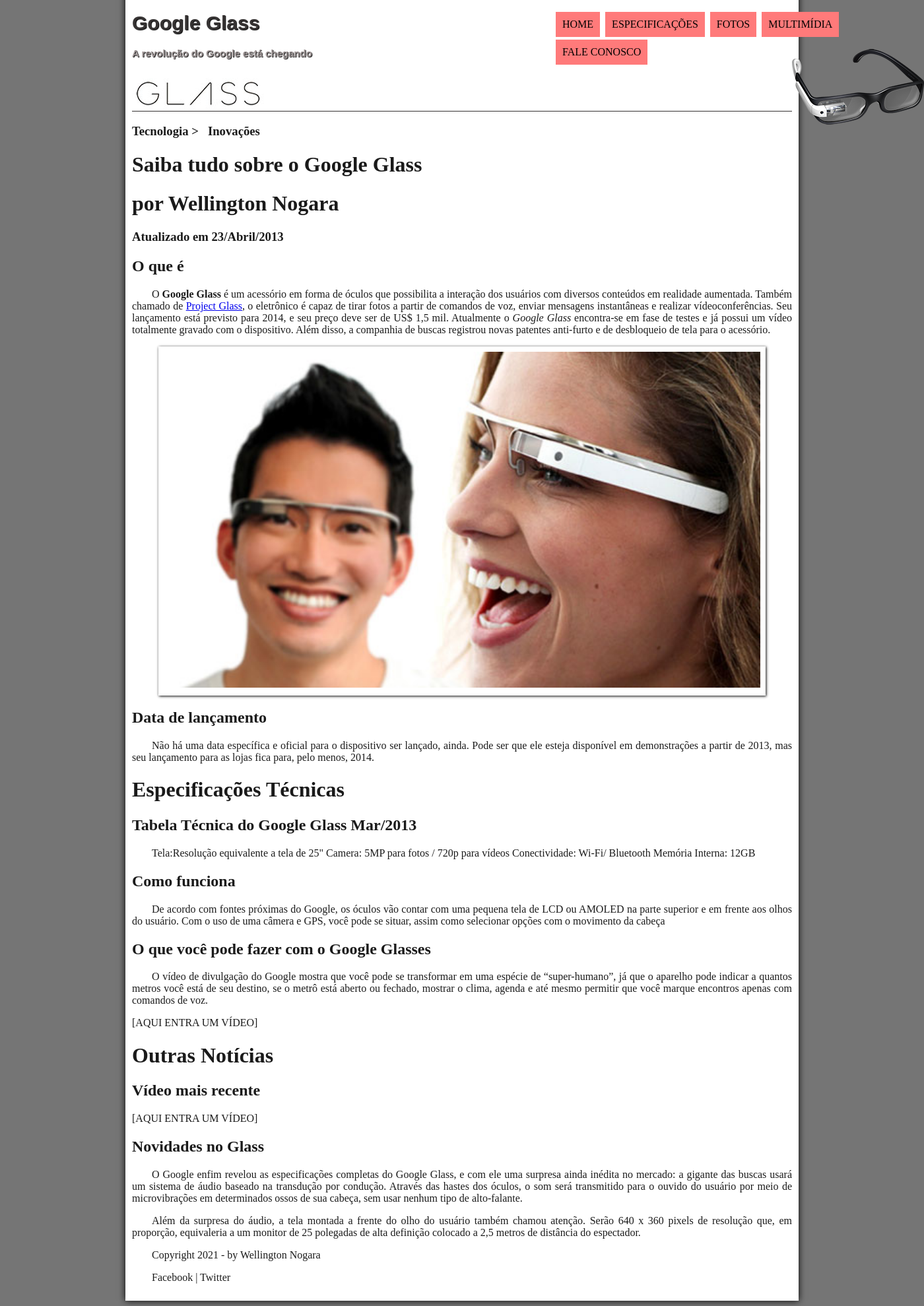
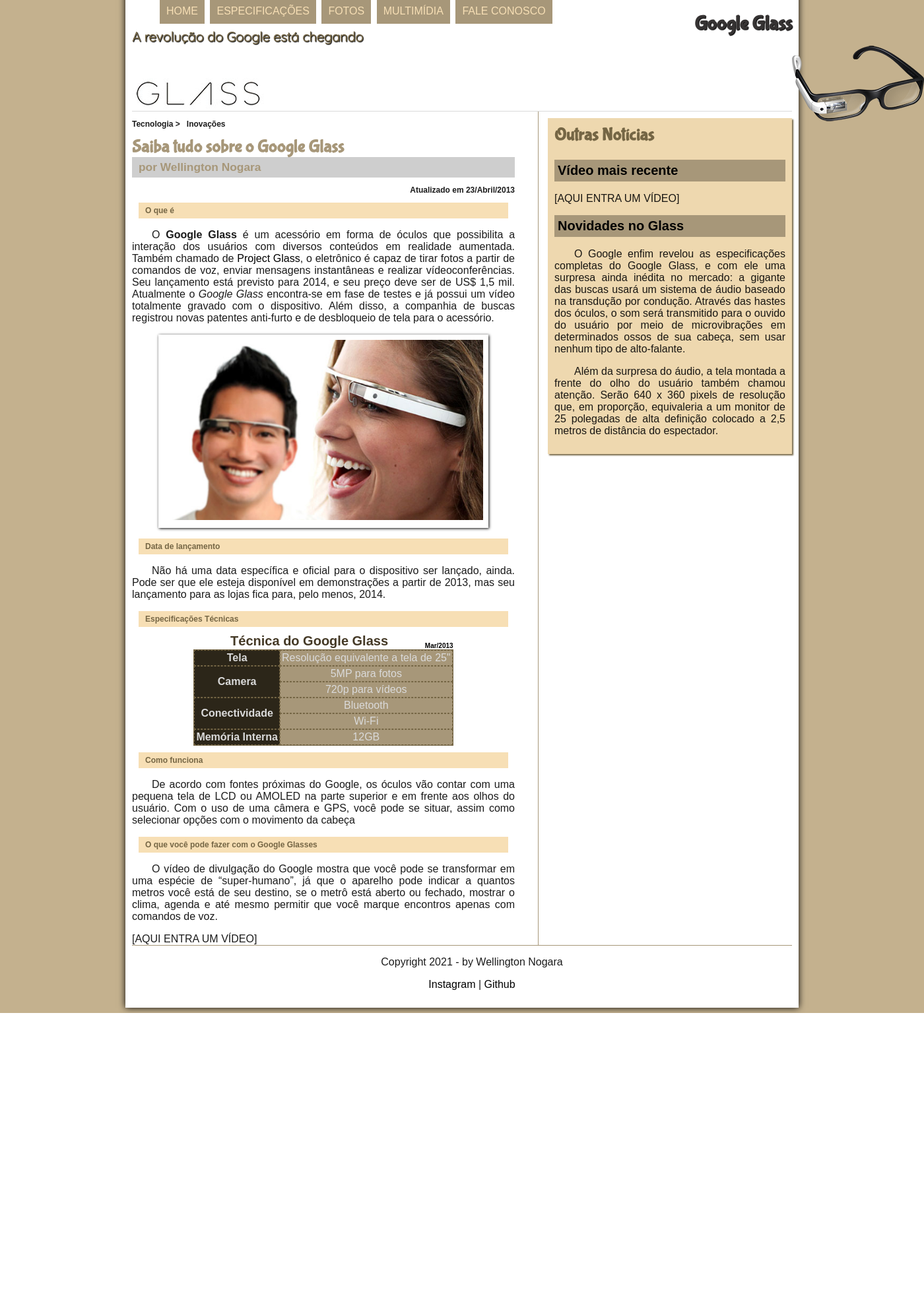
Before and after one commit to ElNogara/CEV-HTML5, a PHP site: page / in a window 1400 px wide. Shown: the whole page at 66% size. After the commit the page ends 1535 px from the top, so only its background shows below. Run offline with PHP 8.4, Linux system fonts and the light colour scheme.

Commit message:
Alteracoes de tabela

```diff
--- a/_css/estilo.css
+++ b/_css/estilo.css
@@ -1,7 +1,15 @@
 @charset "UTF-8";
 
+@import url('https://fonts.googleapis.com/css2?family=Quicksand:wght@300&display=swap');
+
+@font-face {
+    font-family: 'FonteLogo';
+    src: url("../_fonts/bubblegum-sans-regular.otf");
+}
+
 body{
-    background-color: rgb(117, 117, 117);
+    font-family: Arial, Helvetica, sans-serif;
+    background-color: rgb(196, 177, 142);
     color: rgba(0, 0, 0, 0.897);
 }
 
@@ -18,31 +26,41 @@ p{
     text-indent: 30px;
 }
 
+a{
+    color: black;
+    text-decoration: none;
+}
+a:hover{
+    text-decoration: underline;
+}
+
 header#cabecalho img#icone{
     position: absolute;
     left: 1200px;
-    top: 70px;
+    top: 65px;
 }
 
 header#cabecalho{
-    border-bottom: 1px rgb(54, 51, 51) solid;
+    border-bottom: 1px rgb(218, 218, 218) solid;
     height: 150px;
     background: url("../_imagens/glass-logo-peq.jpg") no-repeat 0px 100px;
 }
 
 header#cabecalho h1{
-    font-family: Arial, Helvetica, sans-serif;
+    text-align: right;
+    font-family: 'FonteLogo', Helvetica, sans-serif;
     font-size: 30px;
     color: rgb(54, 51, 51);
     text-shadow: 1px 1px 1px black;
     padding: 0px;
 }
 header#cabecalho h2{
-    font-family: Arial, Helvetica, sans-serif;
-    font-size: 15px;
-    color: rgb(161, 152, 152);
+    font-family: 'Quicksand', sans-serif;
+    font-size: 20px;
+    color: rgb(117, 102, 69);
     text-shadow: 1px 1px 1px black;
     padding: 0px;
+    margin-top: -30px;
 }
 
 /* Formatação de imagens com legendas */
@@ -84,13 +102,13 @@ nav#menu ul{
     list-style: none;           /*Retira as marcações da lista*/
     text-transform: uppercase;  /*Faz as letras ficarem maiusculas*/
     position: absolute;
-    top: 0px;
-    left: 800px;
+    top: -20px;
+    right: auto;
 }
 
 nav#menu li{
     display: inline-block;
-    background-color: rgb(255, 122, 122);
+    background-color: rgb(167, 151, 121);
     padding: 10px;
     margin: 2px;
     transition: background-color 1s;
@@ -105,6 +123,116 @@ nav#menu h1{
 }
 
 nav#menu a{
-    color: black;
+    color: rgb(247, 223, 181);
     text-decoration: none;
 }
+
+section#corpo{
+    display: block;
+    width: 580px;
+    float: left;
+    border-right: 1px solid rgb(167, 151, 121);
+    padding-right: 35px;
+}
+
+article#noticia-principal h2{
+    font-size: 12px;
+    color: rgb(117, 102, 69);
+    background-color: rgb(247, 223, 181);
+    padding: 5px 10px 5px 10px;
+    margin: 10px;
+}
+
+header#cabecalho-artigo h1{
+    font-family: 'FonteLogo', sans-serif;
+    font-size: 20pt;
+    color: rgb(167, 151, 121);
+    margin-bottom: 0px;
+    margin-top: 0px;
+}
+header#cabecalho-artigo h2{
+    font-size: 13pt;
+    color: rgb(167, 151, 121);
+    background-color: rgba(0, 0, 0, 0.192);
+    margin: 0px;
+}
+header#cabecalho-artigo h3{
+    font-size: 12px;
+}
+
+.direita{
+    text-align: right;
+}
+/*formatacao da tabela*/
+table#tabelaspec{
+    border: 1px solid rgb(117, 102, 69);
+    border-spacing: 0px;
+    margin-left: auto;
+    margin-right: auto;
+
+}
+
+table#tabelaspec td{
+    border: 1px dashed rgb(117, 102, 69);
+    padding: 2px;
+    text-align: center;
+    color: rgb(218, 218, 218);
+}
+
+table#tabelaspec td.esquerda{
+    background-color: rgb(44, 38, 25);
+    font-weight: bold;
+}
+
+table#tabelaspec td.direita{
+    background-color: rgb(167, 151, 121);
+}
+
+table#tabelaspec caption{
+    color: rgb(68, 57, 38);
+    font-weight: bolder;
+    font-size: 20px;
+}
+
+table#tabelaspec caption span{
+    display: block;
+    float: right;
+    color: rgb(0, 0, 0);
+    font-weight: bolder;
+    font-size: 10px;
+    margin-top: 13px;
+}
+
+aside#lateral{
+    display: block;
+    width: 350px;
+    float: right;
+    background-color: rgb(238, 216, 175);
+    padding: 10px;
+    margin-top: 10px;
+    box-shadow: 2px 2px 2px rgb(117, 102, 69);
+}
+
+aside#lateral h1{
+    font-family: 'FonteLogo', sans-serif;
+    font-size: 20pt;
+    color: rgb(117, 102, 69);
+    margin-top: 0px;
+}
+
+aside#lateral h2{
+    background-color: rgb(167, 151, 121);
+    font-size: 15pt;
+    color: rgb(0, 0, 0);
+    padding: 5px 5px 5px 5px;
+}
+
+footer#rodape{
+    border-top: 1px solid rgb(167, 151, 121);
+    clear: both;
+}
+
+footer#rodape p {
+    list-style: none;
+    text-align: center;
+}
--- a/index.html
+++ b/index.html
@@ -24,16 +24,17 @@
                     <li><a href="fale-conosco.html">Fale conosco</a></li>
                 </ul>
             </nav>
-
             </header>
-
+            <section id="corpo">
+                <article id="noticia-principal">
+                    <header id="cabecalho-artigo">
                         <hgroup>
                             <h3>Tecnologia > &nbsp; Inovações</h3>
                             <h1>Saiba tudo sobre o Google Glass</h1>
-                <h1>por Wellington Nogara</h1>
-                <h3>Atualizado em 23/Abril/2013</h3>
+                            <h2>por Wellington Nogara</h2>
+                            <h3 class="direita">Atualizado em 23/Abril/2013</h3>
                         </hgroup>
-
+                    </header>
                     <h2>O que é</h2>
                     <p>O <b>Google Glass</b> é um acessório em forma de óculos que possi<wbr/>bilita a interação dos usuários com diversos conteúdos em realidade aumentada. Também chamado de <a href="http://glass.google.com" target="_blank">Project Glass</a>, o eletrônico é capaz de tirar fotos a partir de comandos de voz, enviar mensagens instan<wbr/>tâneas e realizar vídeo<wbr/>conferências. Seu lançamento está previsto para 2014, e seu preço deve ser de US$ 1,5 mil. Atualmente o <em>Google Glass</em> encontra-se em fase de testes e já possui um vídeo totalmente gravado com o dispositivo. Além disso, a companhia de buscas registrou novas patentes anti-furto e de desbloqueio de tela para o acessório.</p>
 
@@ -48,13 +49,18 @@
                     <h2>Data de lançamento</h2>
                     <p>Não há uma data específica e oficial para o disposi<wbr/>tivo ser lançado, ainda. Pode ser que ele esteja disponível em demonstrações a partir de 2013, mas seu lançamento para as lojas fica para, pelo menos, 2014.</p>
 
-            <h1>Especificações Técnicas</h1>
-            <h2>Tabela Técnica do Google Glass Mar/2013</h2>
+                    <h2>Especificações Técnicas</h2>
 
-            <p>Tela:Resolução equivalente a tela de 25"
-            Camera: 5MP para fotos / 720p para vídeos
-            Conectividade: Wi-Fi/ Bluetooth
-            Memória Interna: 12GB</p>
+                    <table id="tabelaspec">
+                        <caption>Técnica do Google Glass <span>Mar/2013</span></caption>
+
+                        <tr><td class="esquerda">Tela</td><td class="direita">Resolução equivalente a tela de 25"</td></tr>
+                        <tr><td rowspan="2" class="esquerda">Camera</td><td class="direita">5MP para fotos</td></tr>
+                        <tr><td class="direita">720p para vídeos</td></tr>
+                        <tr><td rowspan="2" class="esquerda">Conectividade</td><td class="direita">Bluetooth</td></tr>
+                        <tr><td class="direita">Wi-Fi</td>
+                        <tr><td class="esquerda">Memória Interna</td><td class="direita">12GB</td></tr>
+                    </table>
 
                     <h2>Como funciona</h2>
                     <p>De acordo com fontes próximas do Google, os óculos vão contar com uma pequena tela de LCD ou AMOLED na parte superior e em frente aos olhos do usuário. Com o uso de uma câmera e GPS, você pode se situar, assim como selecionar opções com o movi<wbr/>mento da cabeça</p>
@@ -63,7 +69,9 @@
                     <p>O vídeo de divulgação do Google mostra que você pode se transformar em uma espécie de “super-<wbr/>humano”, já que o aparelho pode indicar a quantos metros você está de seu destino, se o metrô está aberto ou fechado, mostrar o clima, agenda e até mesmo permitir que você marque encontros apenas com comandos de voz.</p>
 
                     [AQUI ENTRA UM VÍDEO]
-
+                </article>
+            </section>
+            <aside id="lateral">
                 <h1>Outras Notícias</h1>
                 <h2>Vídeo mais recente</h2>
 
@@ -73,9 +81,11 @@
                 <p>O Google enfim revelou as especificações completas do Google Glass, e com ele uma surpresa ainda inédita no mercado: a gigante das buscas usará um sistema de áudio baseado na transdução por condução. Através das hastes dos óculos, o som será transmitido para o ouvido do usuário por meio de microvibrações em determinados ossos de sua cabeça, sem usar nenhum tipo de alto-falante.</p>
 
                 <p>Além da surpresa do áudio, a tela montada a frente do olho do usuário também chamou atenção. Serão 640 x 360 pixels de resolução que, em proporção, equivaleria a um monitor de 25 polegadas de alta definição colocado a 2,5 metros de distância do espectador.</p>
-
+            </aside>
+            <footer id="rodape">
                 <p>Copyright  2021 - by Wellington Nogara</p>
-            <p>Facebook | Twitter</p>
+                <p><a href="https://www.instagram.com/elnogara/" target="blank">Instagram</a> | <a href="https://github.com/ElNogara" target="blank">Github</a></p>
+            </footer>
         </div>
     </body>
 </html>
```
Also changed, not shown: testejs01.html (added, +32 -0 lines). Lines whose indentation alone changed are shown as unchanged.
